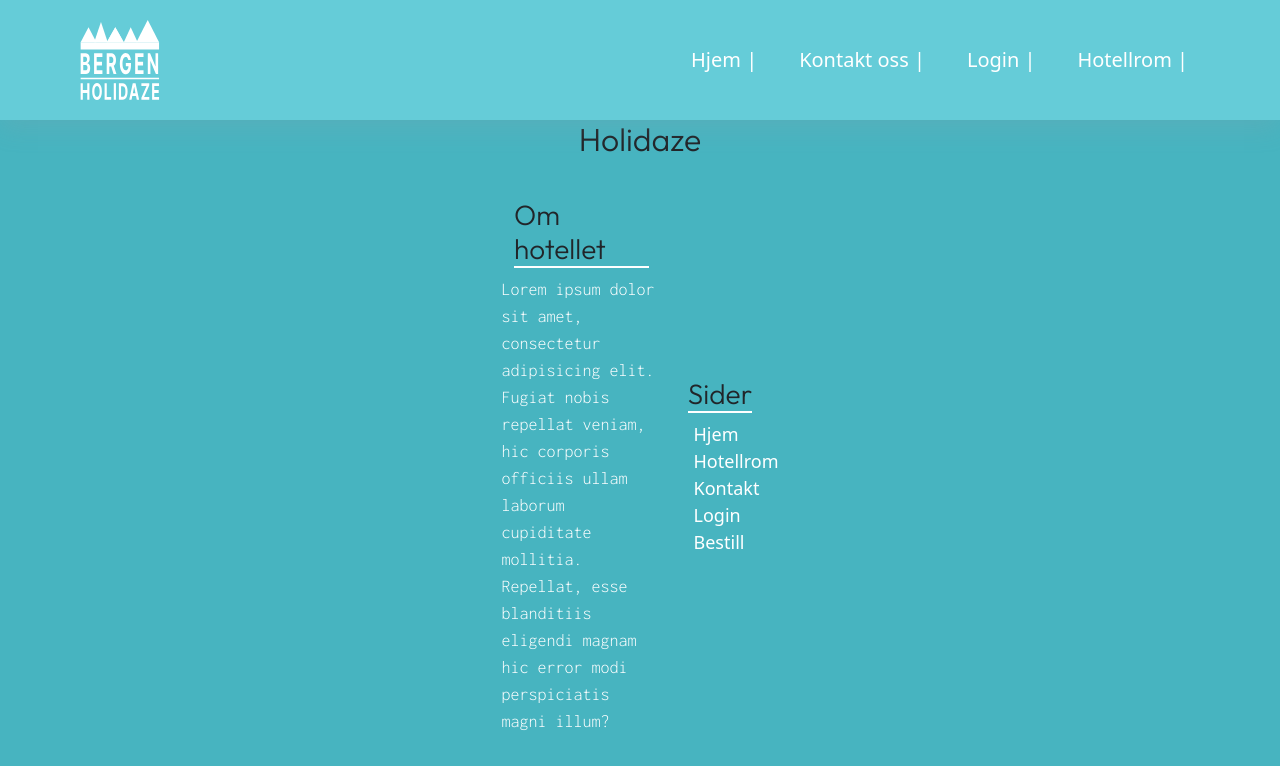
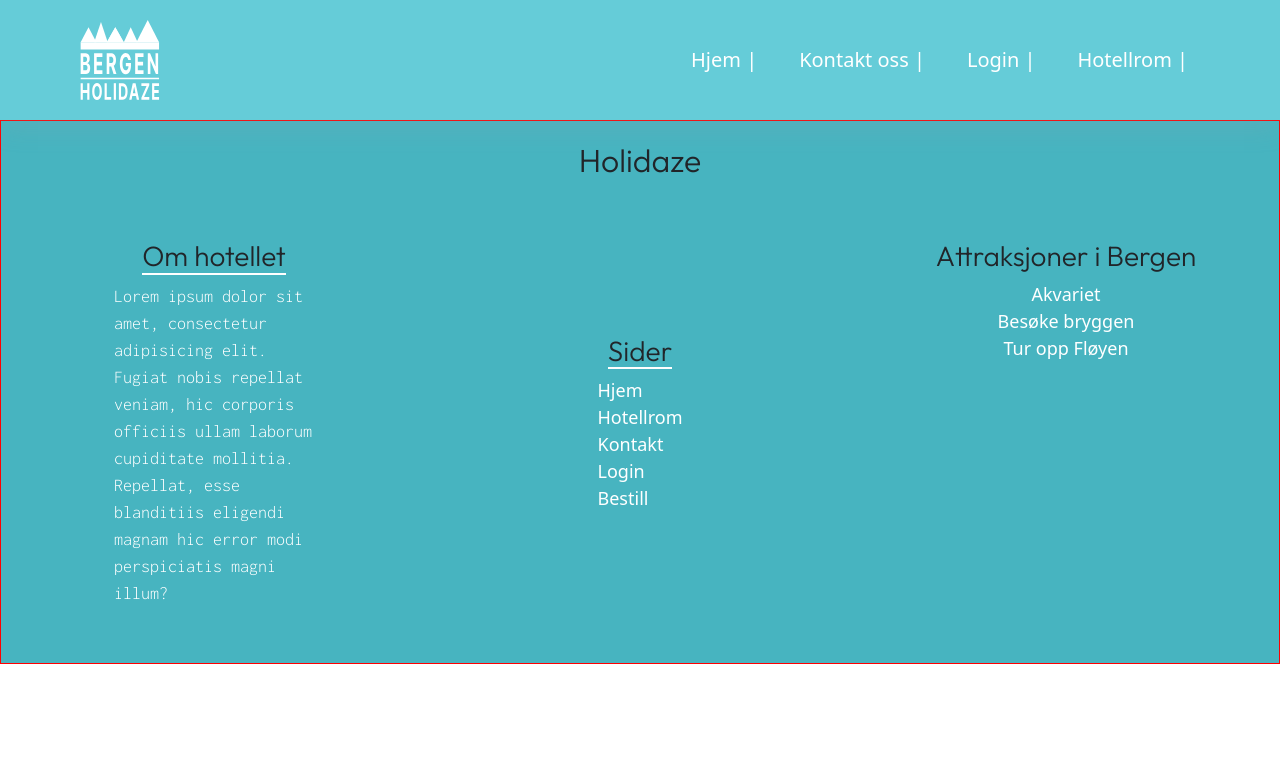
Before and after one commit to Noroff-FEU-Assignments/project-exam-2-Ole994, a React (Create React App) app: page /Search in a window 1280 px wide. Shown: the top 766 px of the page. Built offline with nearby package versions, Linux system fonts and the light colour scheme; no server answers; a web font is replaced by a local one.

Commit message:
Footer in progress

```diff
--- a/src/components/navigation/Footer.jsx
+++ b/src/components/navigation/Footer.jsx
@@ -3,70 +3,6 @@ import logo from "../../pictures/logo.svg";
 const Footer = () => {
   return (
     <>
-      {/* <footer className="footer">
-        <div className="l-footer">
-          <h1>
-            <img src={logo} alt="" />
-          </h1>
-          <p>
-            Velkommen til Holidaze, et av Bergens mest utsiktsfylte hotell.{" "}
-          </p>
-        </div>
-        <ul className="r-footer">
-          <li>
-            <h2>Soiale</h2>
-            <ul className="box">
-              <li>
-                <a href="#">Facebook</a>
-              </li>
-              <li>
-                <a href="#">Twitter</a>
-              </li>
-            </ul>
-          </li>
-          <li className="features">
-            <h2>Attraksjoner</h2>
-            <ul className="box h-box">
-              <li>
-                <a href="#">Svømmebasseng</a>
-              </li>
-              <li>
-                <a href="#">Bar</a>
-              </li>
-              <li>
-                <a href="#">kaffè</a>
-              </li>
-              <li>
-                <a href="#"></a>
-              </li>
-              {/* <li>
-                <a href="#">Certifications</a>
-              </li>
-              <li>
-                <a href="#">Customer Service</a>
-              </li> */}
-      {/* </ul>
-          </li> */}
-      {/* <li>
-            <h2>Legal</h2>
-            <ul className="box">
-              <li>
-                <a href="/src/components/pages/Contact.jsx">Privacy Policy</a>
-              </li>
-              <li>
-                <a href="#">Terms of Use</a>
-              </li>
-              <li>
-                <a href="#">Contract</a>
-              </li>
-            </ul>
-          </li>
-        </ul>
-        <div className="b-footer">
-          <p>All rights reserved by ©Holydaze 2022 </p>
-        </div>
-      </footer> */}
-
       <footer>
         <div className="footerHeader">
           <h2>Holidaze</h2>
@@ -116,6 +52,28 @@ const Footer = () => {
               </ul>
             </div>
           </div>
+          {""}
+          <div className="r-footer">
+            <div className="attractions">
+              <div className="attractions-header">
+                <h3>Attraksjoner i Bergen</h3>
+              </div>
+              {""}
+              <ul>
+                <li className="attractions-list">
+                  <a href="https://www.akvariet.no/">Akvariet</a>
+                </li>
+                <li className="attractions-list">
+                  <a href="https://www.visitbergen.com/ting-a-gjore/bryggen-i-bergen-p878553">
+                    Besøke bryggen
+                  </a>
+                </li>
+                <li className="attractions-list">
+                  <a href="https://www.floyen.no/">Tur opp Fløyen</a>
+                </li>
+              </ul>
+            </div>
+          </div>
         </div>
       </footer>
     </>
--- a/src/styling/sass/partials/_footer.scss
+++ b/src/styling/sass/partials/_footer.scss
@@ -1,10 +1,16 @@
 footer {
+  padding: 20px;
   background-color: #47b4c0;
-  height: 800px;
+  //   height: 800px;
+  border: 1px solid red;
   p {
     font-size: 16px;
     color: white;
     font-size: large;
+  }
+  ul {
+    //
+    padding: 0;
   }
 
   a {
@@ -15,10 +21,11 @@ footer {
 }
 
 .footer-container {
-  display: flex;
-  flex-direction: column;
-  justify-content: center;
-  align-items: center;
+  display: grid;
+  grid-template-columns: repeat(auto-fit, minmax(300px, 1fr));
+  gap: 80px;
+
+  padding: 20px;
 }
 
 .footerHeader {
@@ -33,33 +40,52 @@ footer {
 
 .l-footer {
   display: flex;
+
+  align-items: center;
+  flex-direction: column;
+  h3 {
+    border-bottom: 2px solid rgb(255, 255, 255);
+  }
+}
+
+.m-footer
+// .pages-footer
+{
+  display: flex;
   justify-content: center;
   align-items: center;
   flex-direction: column;
   h3 {
     border-bottom: 2px solid rgb(255, 255, 255);
-    width: 135px;
   }
 }
 
 .about-text-footer {
   p {
-    width: 160px;
+    width: 200px;
+    // height: 170px;
   }
 }
 
-.m-footer {
+.attractions-header {
+  h3 {
+    text-align: center;
+  }
+}
+
+.attractions-list {
   display: flex;
   justify-content: center;
   align-items: center;
+  //   justify-content: space-between;
   flex-direction: column;
-  h3 {
-    border-bottom: 2px solid white;
-  }
 }
 
 @media screen and (min-width: 600px) {
   .footer-container {
-    flex-direction: row;
+  }
+
+  .m-footer {
+    justify-content: none;
   }
 }
--- a/src/styling/sass/partials/_layout.scss
+++ b/src/styling/sass/partials/_layout.scss
@@ -6,13 +6,8 @@
 @import "footer";
 @import url("https://fonts.googleapis.com/css2?family=Inconsolata:wght@300&family=Source+Sans+Pro:wght@700&family=Zen+Antique&display=swap");
 @import url("https://fonts.googleapis.com/css2?family=Inconsolata:wght@300&family=Outfit:wght@300&family=Source+Sans+Pro:wght@700&family=Zen+Antique&display=swap");
-*,
-a,
-li,
-ul {
+* {
   margin: 0;
-  // position: relative;
-  padding: 0;
   box-sizing: border-box;
   text-decoration: none;
   list-style-type: none;
@@ -27,8 +22,3 @@ h2,
 h3 {
   font-family: "Outfit", sans-serif;
 }
-
-.spacer {
-  // height: 70px;
-  margin-bottom: 120px;
-}
--- a/src/styling/sass/partials/_navigation.scss
+++ b/src/styling/sass/partials/_navigation.scss
@@ -26,9 +26,6 @@ nav {
 
 .nav-mobile {
   display: none;
-}
-
-.flex-icon {
 }
 
 .nav-links {
@@ -112,8 +109,6 @@ nav {
       color: white;
       font-size: large;
     }
-    ul {
-    }
   }
   // .nav-links {
   //   position: absolute;
@@ -135,8 +130,6 @@ nav {
   //   }
   // }
 
-  li {
-  }
   .nav-links.open {
     clip-path: circle(990px at 100% -20%);
     -webkit-clip-path: circle(990px at 90%);
```
